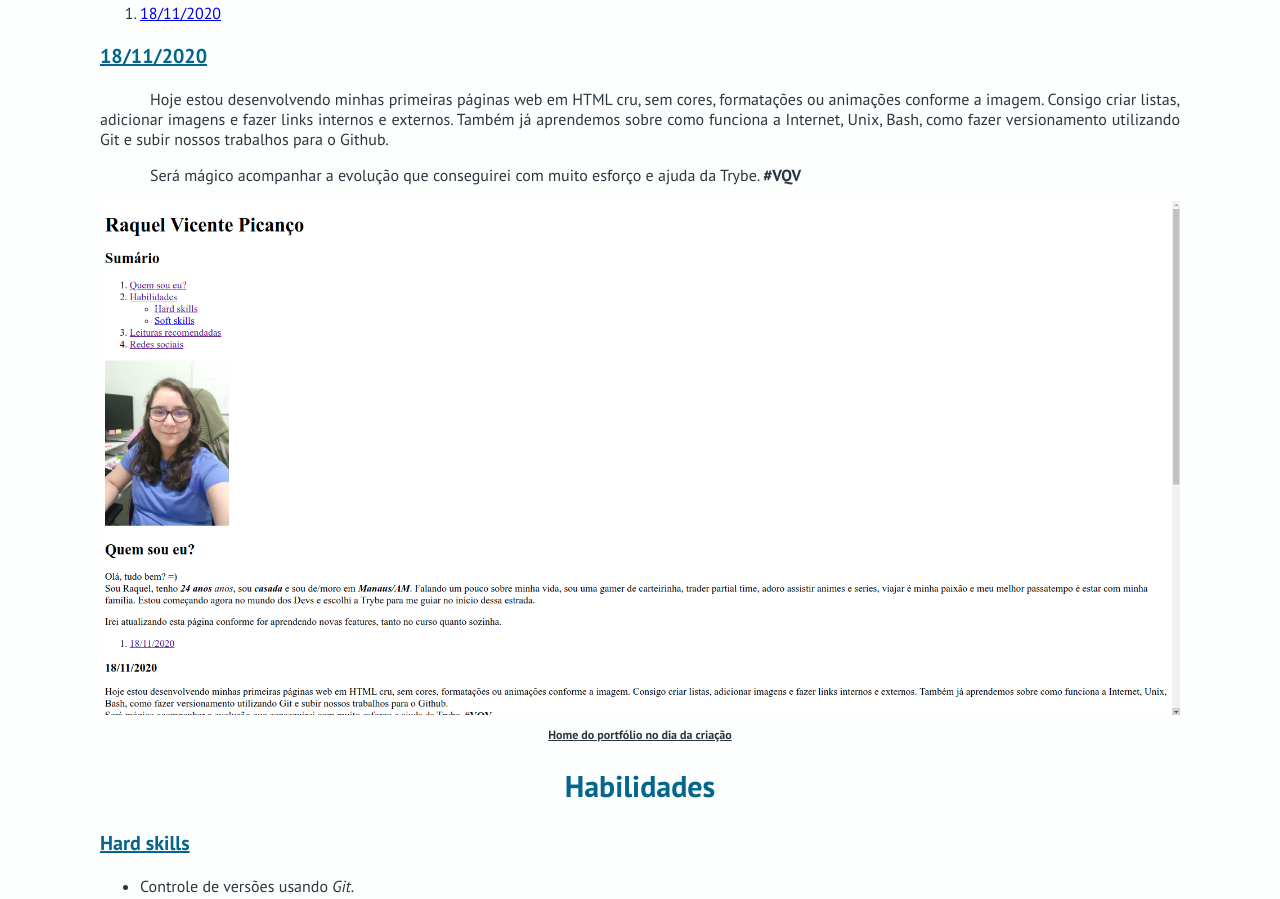
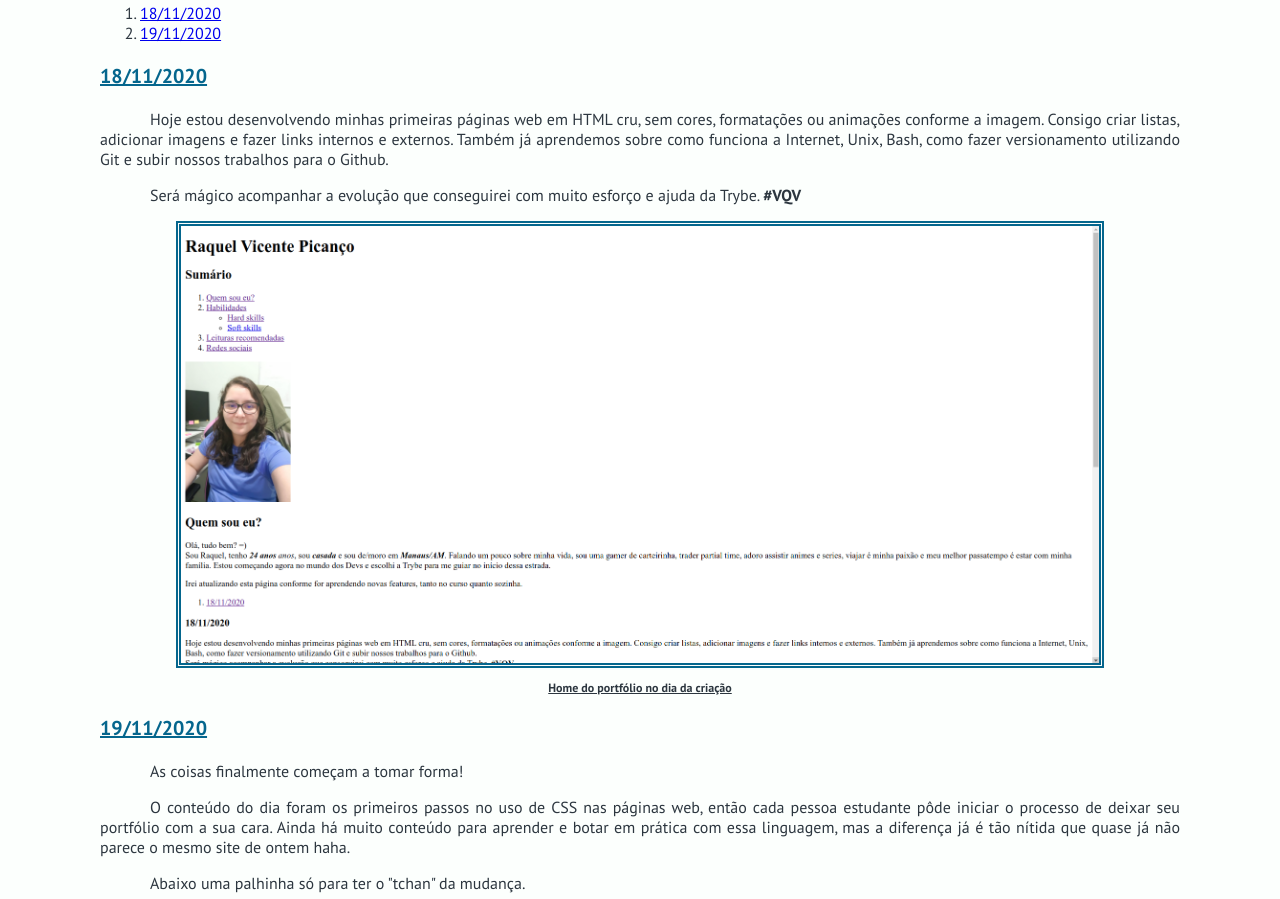
Before and after one commit to rach-vp/rach-vp.github.io, a plain HTML site: page index.html in a window 1280 px wide. Shown: the part 824-1723 px from the top of the page. Drawn offline with Linux system fonts and the light colour scheme.

Commit message:
Imagens corrigidas e adiciona o review de hoje

```diff
--- a/index.html
+++ b/index.html
@@ -60,6 +60,10 @@
                 font-weight: bold;
                 text-decoration: underline;
             }
+            .pic-frame {
+                border: 5px solid #05668D;
+                border-style: double;
+            }
             .summary-li {
                 font-weight: 200;
             }
@@ -84,7 +88,7 @@
             <li><a href="#socialmedia" class="summary-li">Redes sociais</a></li>
         </ol>
         <h2 id="quem" class="section-title">Quem sou eu?</h2>
-        <img src="profile-pic.jpeg" width="200px" class="center-img" alt="Minha foto de perfil. Raquel Vicente Picanço">
+        <img src="pics/profile-pic.jpeg" width="200px" class="center-img" alt="Minha foto de perfil. Raquel Vicente Picanço">
         <p>
             Olá, tudo bem? =)
         </p>
@@ -99,6 +103,7 @@
             Irei atualizando esta página conforme for aprendendo novas features, tanto no curso quanto sozinha.
             <ol>
                 <li><a href="#dia1">18/11/2020</a></li>
+                <li><a href="#dia2">19/11/2020</a></li>
             </ol>
         </p>
         <h3 class="subsection-title"><a id="dia1">18/11/2020</a></h3>
@@ -112,9 +117,26 @@
             Será mágico acompanhar a evolução que conseguirei com muito esforço e ajuda da Trybe. <strong>#VQV</strong><br>
         </p>
             <!--Aqui uso tamanho em % e não em px a largura da imagem não ficar maior que a do texto e ficar visualmente feio e desalinhado-->
-            <img src="dia1.png" class="center-img" width="100%" alt="Home do portfólio no dia da criação">
+            <img src="pics/dia1.png" class="center-img pic-frame" width="85%" alt="Home do portfólio no dia da criação">
         <p class="pic-sub">
             Home do portfólio no dia da criação<br>
+        </p>
+        <h3 class="subsection-title"><a id="dia2">19/11/2020</a></h3>
+        <p>
+            As coisas finalmente começam a tomar forma!
+        </p>
+        <p>
+            O conteúdo do dia foram os primeiros passos no uso de CSS nas páginas web, então cada pessoa estudante pôde iniciar o processo
+            de deixar seu portfólio com a sua cara. Ainda há muito conteúdo para aprender e botar em prática com essa linguagem,
+            mas a diferença já é tão nítida que quase já não parece o mesmo site de ontem haha.
+        </p>
+        <p>
+            Abaixo uma palhinha só para ter o "tchan" da mudança.
+        </p>
+            <img src="pics/dia2.1.png" class="center-img pic-frame" width="85%" alt="Portfólio dia 2 - imagem 1">
+            <img src="pics/dia2.2.png" class="center-img pic-frame" width="85%" alt="Portfólio dia 2 - imagem 1">
+        <p class="pic-sub">
+            Screenshots do porfólio no dia 2. Note como a imagem não tinha moldura no segundo screenshot.<br>
         </p>
         <h2 id="skills" class="section-title">Habilidades</h2>
         <h3 id="hard" class="subsection-title">Hard skills</h3>
```
Also changed, not shown: pics/dia1.png (added), pics/dia2.1.png (added), pics/dia2.2.png (added), pics/profile-pic.jpeg (added).
